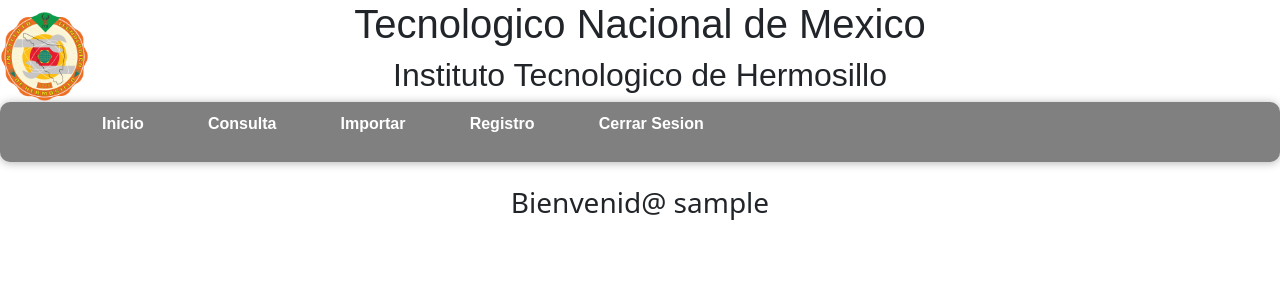
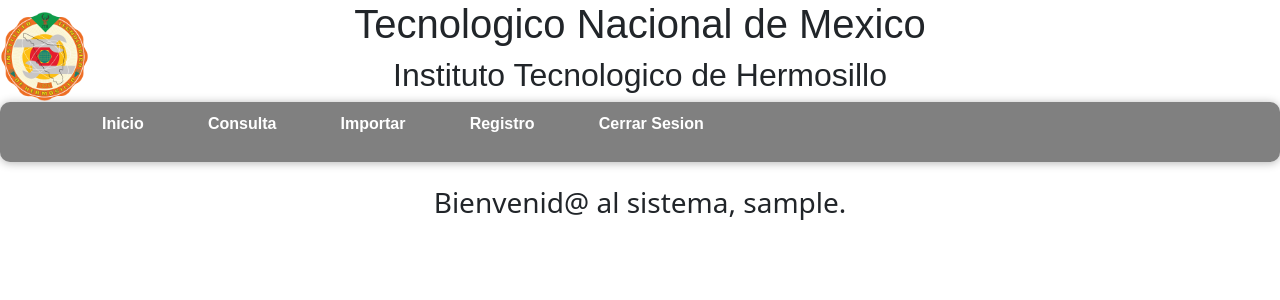
Before and after one commit to Articfire/repositorio-expedientes-ith, a Django app: page / in a window 1280 px wide. Shown: the top 300 px of the page. Run offline with Django 3.2, Linux system fonts and the light colour scheme; the visitor is signed in with stand-in values (Sample User, id 1); some libraries are stand-ins or nearby versions.

Commit message:
Sprint 3 terminado, extraño suceso con los merge automaticos.

```diff
--- a/proyecto/templates/inicio.html
+++ b/proyecto/templates/inicio.html
@@ -5,7 +5,7 @@
 {% block content%}
 {% if request.user.is_authenticated %}
   <center>
-    <h3 class="mt-4">Bienvenid@ {{request.user }}</h3>
+    <h3 class="mt-4">Bienvenid@ al sistema, {{request.user }}.</h3>
   </center>
 {% else %}
   <center>
```
